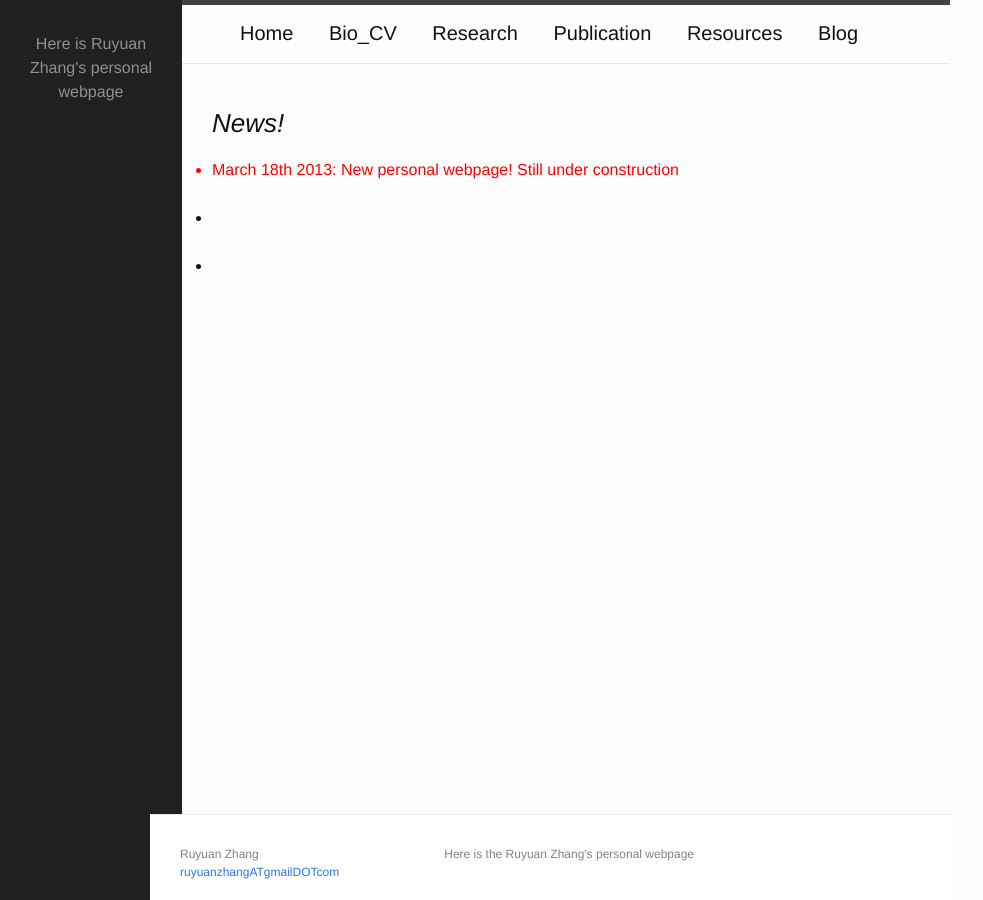
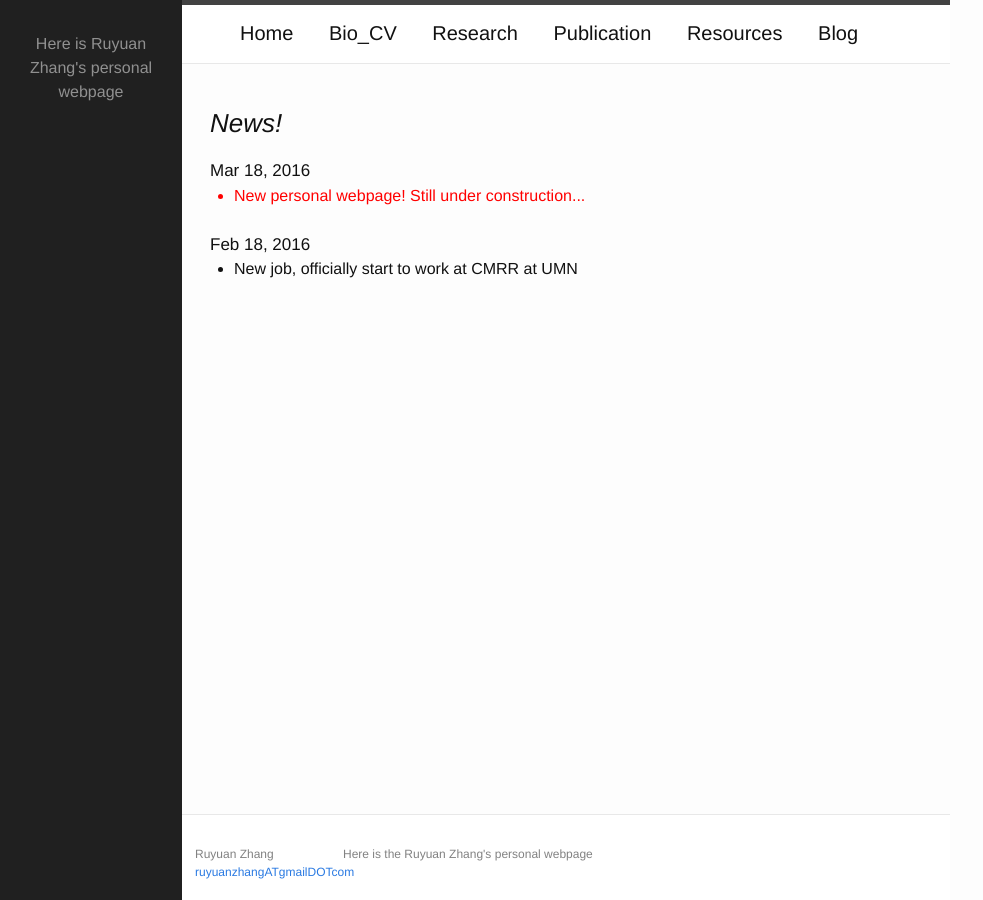
Before and after one commit to ruyuanzhang/ruyuanzhang.github.io, a Jekyll site: the page built from index.html, in a window 1280 px wide. Shown: the whole page, without its empty margins (0-983 px from the left). Built offline with Jekyll 4.4.1, drawn with Linux system fonts in a browser that asks for light colours.

Commit message:
change the header opacity problem,modify news part

```diff
--- a/_includes/header.html
+++ b/_includes/header.html
@@ -1,4 +1,4 @@
-<header class="site-header">
+<header class="site-header",style = 'opacity : 1'>
 
   <div class="wrapper">
 
--- a/_layouts/default.html
+++ b/_layouts/default.html
@@ -5,8 +5,8 @@
 
   <body>
 
+
     {% include header.html %}
-
     {% include sidebar.html %}
 
     <div class="page-content">
@@ -15,6 +15,7 @@
       </div>
     </div>
 
+
     {% include footer.html %}
 
   </body>
--- a/_sass/_layout.scss
+++ b/_sass/_layout.scss
@@ -12,6 +12,10 @@
     position: fixed;
     width: $content-width;
     left: $sidebar-width;
+
+    background-color: #ffffff;
+    opacity:1;
+    filter:alpha(opacity=100);
 }
 
 
@@ -93,6 +97,7 @@
         &:hover .trigger {
             display: inline;
             padding-bottom: 5px;
+            backgroun-color:#202020;
         }
 
         .page-link {
@@ -121,15 +126,20 @@
 .news-heading{
     margin-left:0;
     font-size: 26px;
-
 }
 
-
-.news-list {
+.news-date{
     margin-left: 0;
+    font-size:$base-font-size+1;
+    list-style:none;
+}
+.news-content {
+    font-size:$base-font-size;
+    margin-left: 1.5rem;
+    list-style-type:disc;
 }
 
-.news-list li{
+.news-content li{
     margin-bottom: 1.5rem;
 }
 
@@ -144,7 +154,6 @@
     width:#{$sidebar-width};
     height:100%;
     left:0px;
-    background-color:#ac4142;
 
 
     text-align: center;
@@ -175,10 +184,13 @@
     margin-left: $sidebar-width;
     min-width: $content-width;
 
+    text-alingn : center;
+
 
     background-color: #ffffff;
     opacity:1;
     filter:alpha(opacity=100);
+    z-index:-1;
 
 }
 
@@ -193,7 +205,7 @@
 .footer-col-wrapper {
     font-size: 12px;
     color: $grey-color;
-    margin-left: -$spacing-unit / 2;
+    margin-left: spacing-unit / 2;
     @extend %clearfix;
 }
 
@@ -204,8 +216,8 @@
 }
 
 .footer-col-1 {
-    width: -webkit-calc(35% - (#{$spacing-unit} / 2));
-    width:         calc(35% - (#{$spacing-unit} / 2));
+    width: -webkit-calc(20% - (#{$spacing-unit} / 2));
+    width:         calc(20% - (#{$spacing-unit} / 2));
 }
 
 
@@ -252,6 +264,9 @@
 
     margin-left: 1rem;
     overflow: scroll;
+
+    font-size:$small-font-size;
+    z-index:-3;
 
 }
 
--- a/index.html
+++ b/index.html
@@ -4,18 +4,25 @@
 
 <div class="home">
 
-  <h1 class="news-heading">
-  	<I>News!</I>
+	<h1 class="news-heading"> <I>News!</I> </h1>
 
-	</h1>
 
-  <ul class="news-list">
-    <li style="color:red">March 18th 2013: New personal webpage! Still under construction</li>
-    <li></li>
-    <li></li>
+	<ul class="news-date">
 
-  </ul>
+        <!-- 我们每次加入一个news的时候直接copy下面这一段就可以了 -->
+    	<li>Mar 18, 2016
+    		<ul class="news-content">
+    			<li style="color:red">New personal webpage! Still under construction...</li>
+  			</ul>
+    	</li>
 
+    	<li>Feb 18, 2016
+    		<ul class="news-content">
+    			<li>New job, officially start to work at CMRR at UMN</li>
+  			</ul>
+    	</li>
+
+	</ul>
 
 
 </div>
```
Also changed, not shown: Publication.md (+6 -3 lines).
